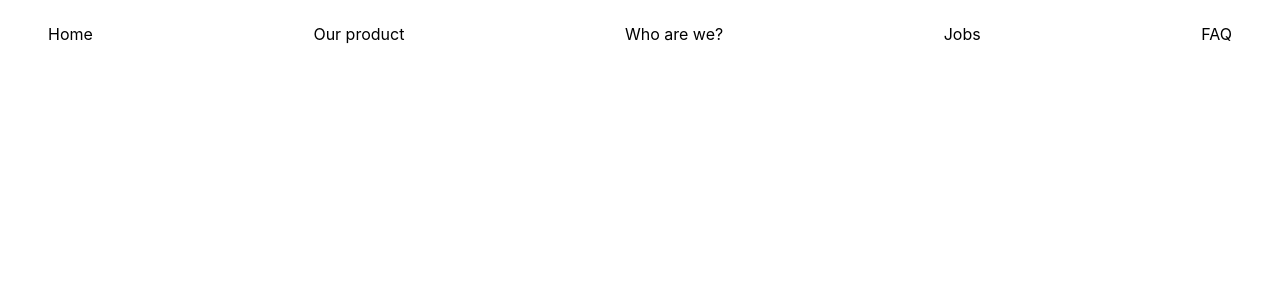
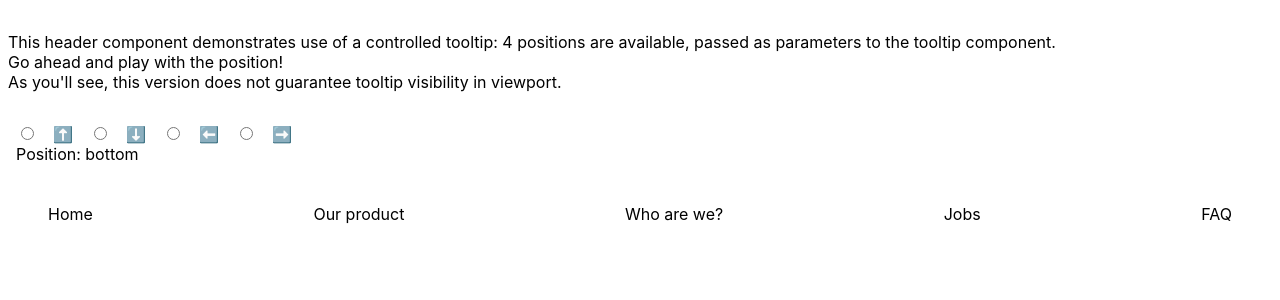
Before and after one commit to ClutchDame/tooltip, a React (Vite) app: page / in a window 1280 px wide. Shown: the top 300 px of the page. Built offline with nearby package versions, Linux system fonts and the light colour scheme.

Commit message:
Add animations. Add positioning and use case

```diff
--- a/src/components/Header.jsx
+++ b/src/components/Header.jsx
@@ -1,27 +1,86 @@
-import "../styles/Header.scss";
+import { useState } from "react";
 import Message from "./Message";
 import TooltipWrapper from "./TooltipWrapper";
+import "../styles/Header.scss";
 
 function Header() {
+  const [position, setPosition] = useState("bottom");
+
+  const handleChange = (e) => {
+    setPosition(e.target.value);
+  };
+
   return (
+    <>
+      <article>
+        <p>
+          This header component demonstrates use of a controlled tooltip: 4
+          positions are available, passed as parameters to the tooltip
+          component.
+        </p>
+        <p>Go ahead and play with the position!</p>
+        <p>
+          As you'll see, this version does not guarantee tooltip visibility in
+          viewport.
+        </p>
+      </article>
+      <form>
+        <input
+          type="radio"
+          id="top"
+          value="top"
+          name="position"
+          onChange={handleChange}
+        />
+        <label htmlFor="top">⬆️</label>
+
+        <input
+          type="radio"
+          id="bottom"
+          value="bottom"
+          name="position"
+          onChange={handleChange}
+        />
+        <label htmlFor="bottom">⬇️</label>
+
+        <input
+          type="radio"
+          id="left"
+          value="left"
+          name="position"
+          onChange={handleChange}
+        />
+        <label htmlFor="left">⬅️</label>
+
+        <input
+          type="radio"
+          id="right"
+          value="right"
+          name="position"
+          onChange={handleChange}
+        />
+        <label htmlFor="right">➡️</label>
+        <p>Position: {position}</p>
+      </form>
       <header>
         <ul>
-        <TooltipWrapper position="bottom" content="🏡 is for everyone">
+          <TooltipWrapper position={position} content="🏡 is for everyone">
             <li>Home</li>
           </TooltipWrapper>
           <li>Our product</li>
-        <TooltipWrapper position="bottom" content={Message}>
+          <TooltipWrapper position={position} content={Message}>
             <li>Who are we?</li>
           </TooltipWrapper>
           <li>Jobs</li>
           <TooltipWrapper
-          position="bottom"
+            position={position}
             content="Some content with veryveryverylong words inside"
           >
             <li>FAQ</li>
           </TooltipWrapper>
         </ul>
       </header>
+    </>
   );
 }
 
--- a/src/styles/Header.scss
+++ b/src/styles/Header.scss
@@ -1,3 +1,19 @@
+article {
+  margin-top: 2rem;
+
+  p {
+    padding: 0 0.5rem;
+  }
+}
+
+form {
+  margin: 2rem 1rem;
+
+  label {
+    padding: 0.5rem 1rem;
+  }
+}
+
 header {
   ul {
     display: flex;
--- a/src/styles/Tooltip.scss
+++ b/src/styles/Tooltip.scss
@@ -1,5 +1,8 @@
+@import "./TooltipAnimation.scss";
+
 .tooltip__wrapper {
   position: relative;
+  cursor: default;
 
   .tooltip__content {
     position: absolute;
@@ -7,30 +10,77 @@
     max-width: 150px;
     min-width: 30px;
     padding: 0.25em 0.5em;
+    border-radius: 0.25em;
     margin-top: 5px;
     text-align: center;
-    border-radius: 0.125em;
     background-color: #0a0039;
     color: #fff;
     font-size: 0.875em;
 
+    @media (prefers-reduced-motion) {
+      animation: none;
+    }
+
     &::before {
       content: "";
+      position: absolute;
       width: 0;
       height: 0;
-      position: absolute;
+      border-left: 5px solid transparent;
+      border-right: 5px solid transparent;
+      border-bottom: 5px solid #0a0039;
+      margin-left: -5px;
     }
 
     &.bottom {
       left: 0;
+      animation: springBottom 200ms ease-in forwards;
 
       &::before {
         top: -5px;
         left: 50%;
-        margin-left: -5px;
-        border-left: 5px solid transparent;
-        border-right: 5px solid transparent;
-        border-bottom: 5px solid #0a0039;
+      }
+    }
+
+    &.top {
+      bottom: 100%;
+      left: 0;
+      animation: springTop 200ms ease-in forwards;
+
+      &::before {
+        bottom: -5px;
+        left: 50%;
+        transform: rotate(180deg);
+      }
+    }
+
+    &.right {
+      top: calc(50% - 5px);
+      left: 100%;
+      transform: translateY(-50%);
+      animation: springRight 200ms ease-in forwards;
+
+      &::before {
+        top: calc(50% - 5px);
+        left: -5px;
+        border-top: 5px solid transparent;
+        border-bottom: 5px solid transparent;
+        border-left: 5px solid #0a0039;
+        transform: rotate(180deg);
+      }
+    }
+
+    &.left {
+      top: calc(50% - 5px);
+      right: 100%;
+      animation: springLeft 200ms ease-in forwards;
+
+      &::before {
+        top: calc(50% - 5px);
+        right: -10px;
+        border-top: 5px solid transparent;
+        border-bottom: 5px solid transparent;
+        border-left: 5px solid #0a0039;
       }
     }
   }
--- /dev/null
+++ b/src/styles/TooltipAnimation.scss
@@ -0,0 +1,83 @@
+@keyframes springBottom {
+  0% {
+    transform: translateY(-100%) scale3d(0.25, 0.25, 1);
+  }
+  20% {
+    transform: translateY(-50%) scale3d(0.5, 0.5, 1);
+  }
+  40% {
+    transform: translateY(0) scale3d(0.8, 0.8, 1);
+  }
+  60% {
+    transform: translateY(20%) scale3d(0.95, 0.95, 1);
+  }
+  80% {
+    transform: translateY(10%) scale3d(1.05, 1.05, 1);
+  }
+  100% {
+    transform: translateY(0) scale3d(1, 1, 1);
+  }
+}
+
+@keyframes springTop {
+  0% {
+    transform: translateY(100%) scale3d(0.25, 0.25, 1);
+  }
+  20% {
+    transform: translateY(50%) scale3d(0.5, 0.5, 1);
+  }
+  40% {
+    transform: translateY(0) scale3d(0.8, 0.8, 1);
+  }
+  60% {
+    transform: translateY(-20%) scale3d(0.95, 0.95, 1);
+  }
+  80% {
+    transform: translateY(-10%) scale3d(1.05, 1.05, 1);
+  }
+  100% {
+    transform: translateY(0) scale3d(1, 1, 1);
+  }
+}
+
+@keyframes springLeft {
+  0% {
+    transform: translate(100%, -50%) scale3d(0.25, 0.25, 1);
+  }
+  20% {
+    transform: translate(50%, -50%) scale3d(0.5, 0.5, 1);
+  }
+  40% {
+    transform: translate(0, -50%) scale3d(0.8, 0.8, 1);
+  }
+  60% {
+    transform: translate(-20%, -50%) scale3d(0.95, 0.95, 1);
+  }
+  80% {
+    transform: translate(-10%, -50%) scale3d(1.05, 1.05, 1);
+  }
+  100% {
+    transform: translate(0, -50%) scale3d(1, 1, 1);
+  }
+}
+
+@keyframes springRight {
+  0% {
+    transform: translate(-100%, -50%) scale3d(0.25, 0.25, 1);
+  }
+  20% {
+    transform: translate(-50%, -50%) scale3d(0.5, 0.5, 1);
+  }
+  40% {
+    transform: translate(0, -50%) scale3d(0.8, 0.8, 1);
+  }
+  60% {
+    transform: translate(20%, -50%) scale3d(0.95, 0.95, 1);
+  }
+  80% {
+    transform: translate(10%, -50%) scale3d(1.05, 1.05, 1);
+  }
+  100% {
+    transform: translate(0, -50%) scale3d(1, 1, 1);
+  }
+}
```
Also changed, not shown: 1 other file (tests, documents, lock files or other folders). Lines whose indentation alone changed are shown as unchanged.
